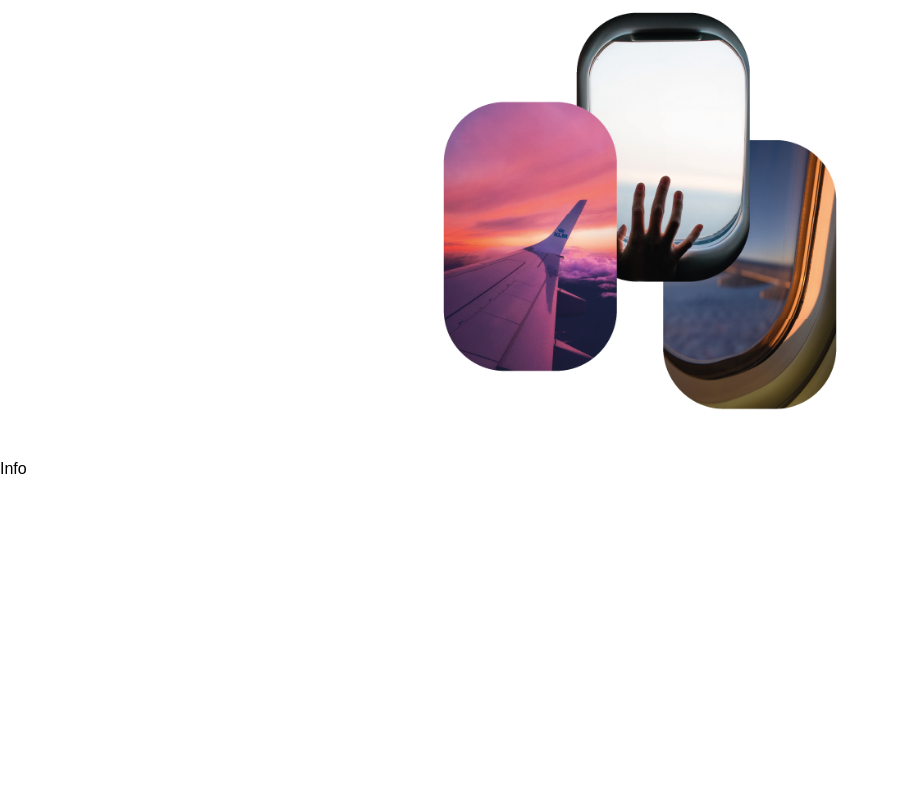
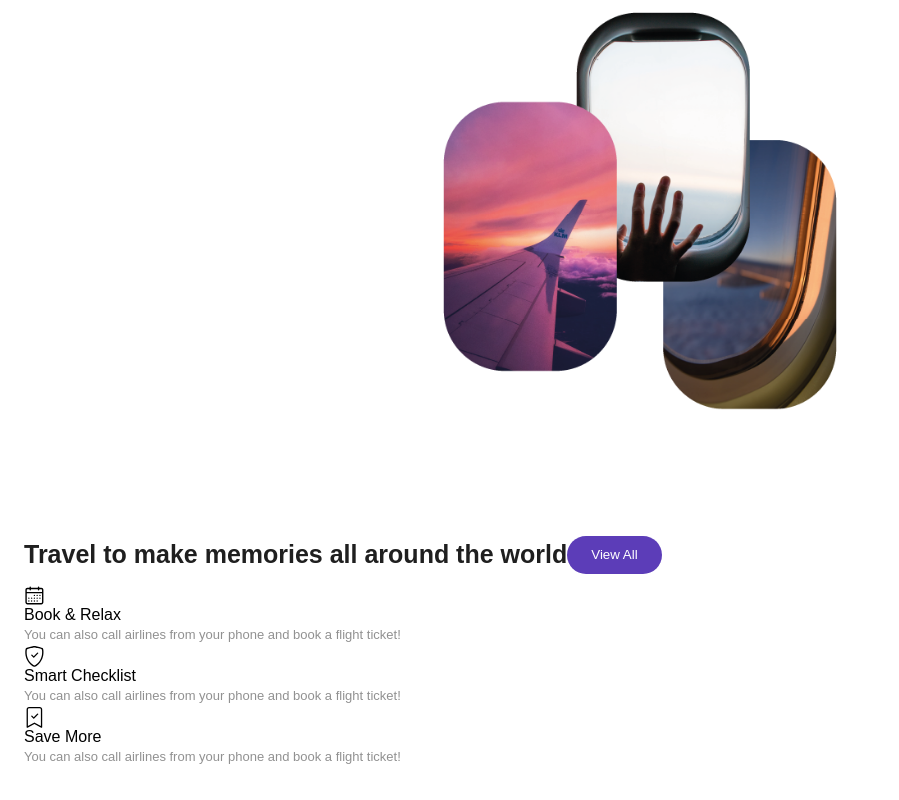
Before and after one commit to Nevindu12/Flight-Booking-Website, a React (Vite) app: page / in a window 1280 px wide. Shown: the part 2079-2879 px from the top of the page, without its empty margins (0-899 px from the left). Before the commit the page ends 2557 px from the top, so only its background shows below. Built offline with nearby package versions, Linux system fonts and the light colour scheme.

Commit message:
add info section content

```diff
--- a/src/Components/Info/Info.jsx
+++ b/src/Components/Info/Info.jsx
@@ -1,8 +1,51 @@
 import React from 'react'
+
+import {RxCalendar} from 'react-icons/rx'
+import {BsShieldCheck} from 'react-icons/bs'
+import {BsBookmarkCheck} from 'react-icons/bs'
 
 const Info = () => {
     return (
-        <div>Info</div>
+        <div className='info section'>
+            <div className="infoContainer container">
+
+                <div className="titleDiv flex">
+                    <h2>Travel to make memories all around the world</h2>
+                    <button className='btn'>
+                        View All
+                    </button>
+                </div>
+
+                <div className="cardsDiv grid">
+
+                    <div className="singleCard grid">
+                        <div className="iconDiv flex">
+                            <RxCalendar className='icon'/>
+                        </div>
+                        <span className="cardTitle">Book & Relax</span>
+                        <p>You can also call airlines from your phone and book a flight ticket!</p>
+                    </div>
+
+                    <div className="singleCard grid">
+                        <div className="iconDiv flex">
+                            <BsShieldCheck className='icon'/>
+                        </div>
+                        <span className="cardTitle">Smart Checklist</span>
+                        <p>You can also call airlines from your phone and book a flight ticket!</p>
+                    </div>
+
+                    <div className="singleCard grid">
+                        <div className="iconDiv flex">
+                            <BsBookmarkCheck className='icon'/>
+                        </div>
+                        <span className="cardTitle">Save More</span>
+                        <p>You can also call airlines from your phone and book a flight ticket!</p>
+                    </div>
+
+                </div>
+            </div>
+
+        </div>
     )
 }
 
```
